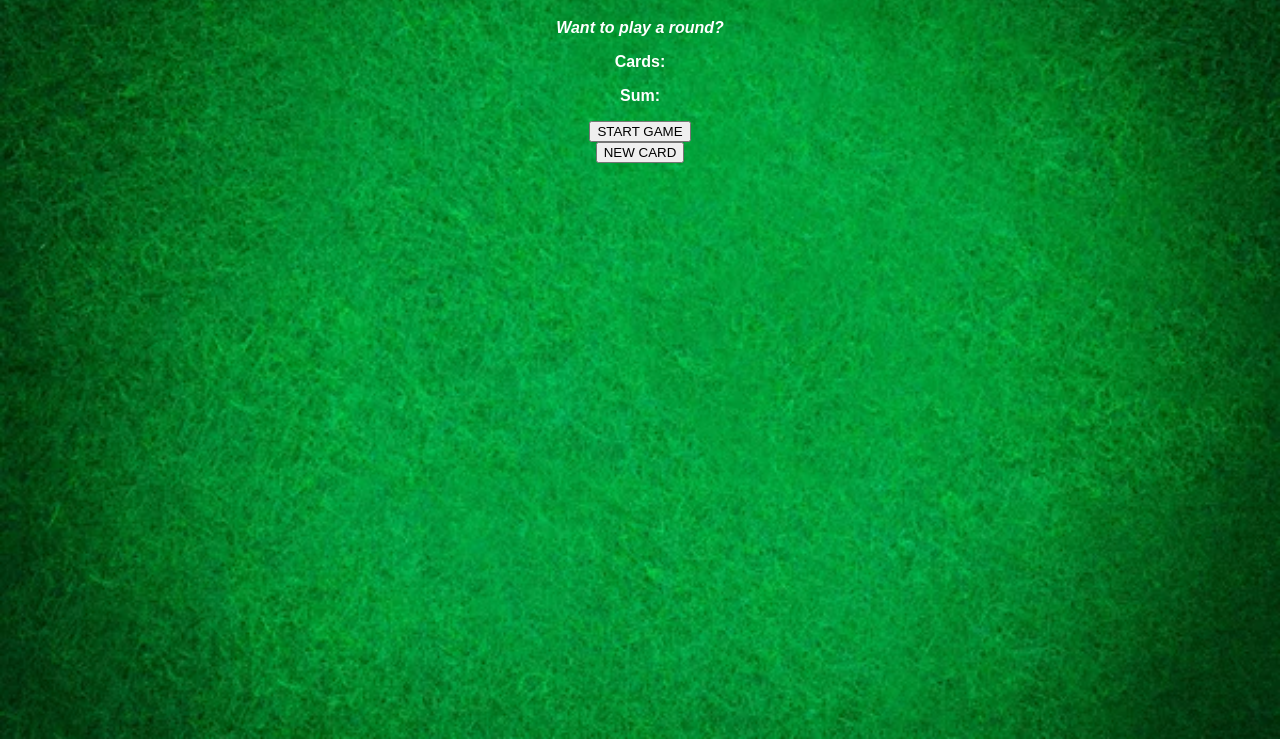
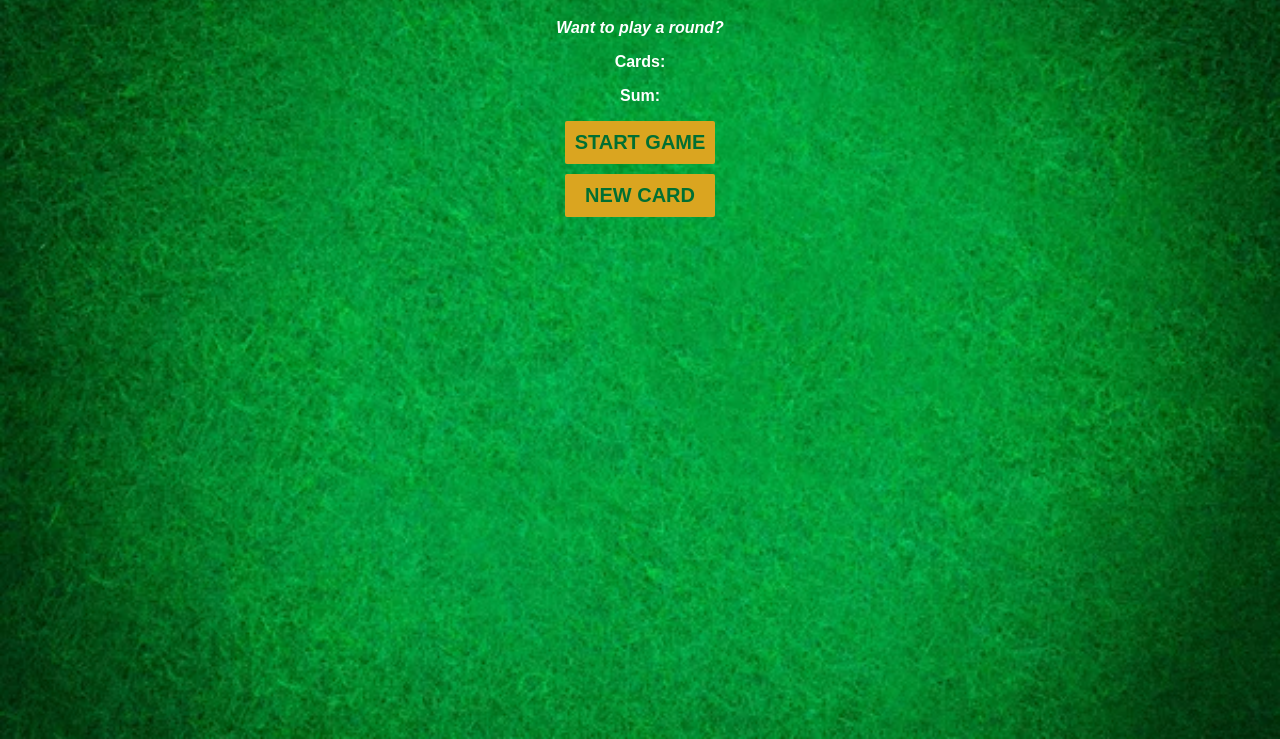
Before and after one commit to Toppy7522/Javascript, a plain HTML site: page index3.html in a window 1280 px wide. Shown: the part 61-800 px from the top of the page. Drawn offline with Linux system fonts and the light colour scheme.

Commit message:
Add files via upload

```diff
--- a/style3.css
+++ b/style3.css
@@ -14,4 +14,83 @@ body{
 #message-el{
     font-style: italic;
 
+
 }
+.start{
+    color: #016f32;
+    width: 150px;
+    background: goldenrod;
+    font-family: sans-serif;
+    font-size: 20px;
+    font-weight: bold;
+    padding-top: 10px;
+    padding-bottom: 10px;
+    padding-left: 5px;
+    padding-right: 5px;
+    border: none;
+    border-radius: 2px;
+
+
+}
+.new{
+    margin-top: 10px;
+    color: #016f32;
+    width: 150px;
+    background: goldenrod;
+    font-family: sans-serif;
+    font-size: 20px;
+    font-weight: bold;
+    padding-top: 10px;
+    padding-bottom: 10px;
+    padding-left: 5px;
+    padding-right: 5px;
+    border: none;
+    border-radius: 2px;
+
+
+}
+.start:hover{
+
+    color: #19ad5c;
+    width: 150px;
+    background: rgb(255, 192, 34);
+    font-family: sans-serif;
+    font-size: 20px;
+    font-weight: bold;
+    padding-top: 10px;
+    padding-bottom: 10px;
+    padding-left: 5px;
+    padding-right: 5px;
+    border: none;
+    border-radius: 2px;
+
+
+
+}
+.start:active{
+    opacity: 85%;
+
+}
+
+.new:hover{
+
+    color: #19ad5c;
+    width: 150px;
+    background: rgb(255, 192, 34);
+    font-family: sans-serif;
+    font-size: 20px;
+    font-weight: bold;
+    padding-top: 10px;
+    padding-bottom: 10px;
+    padding-left: 5px;
+    padding-right: 5px;
+    border: none;
+    border-radius: 2px;
+
+
+
+}
+.new:active{
+    opacity: 85%;
+
+}
```
